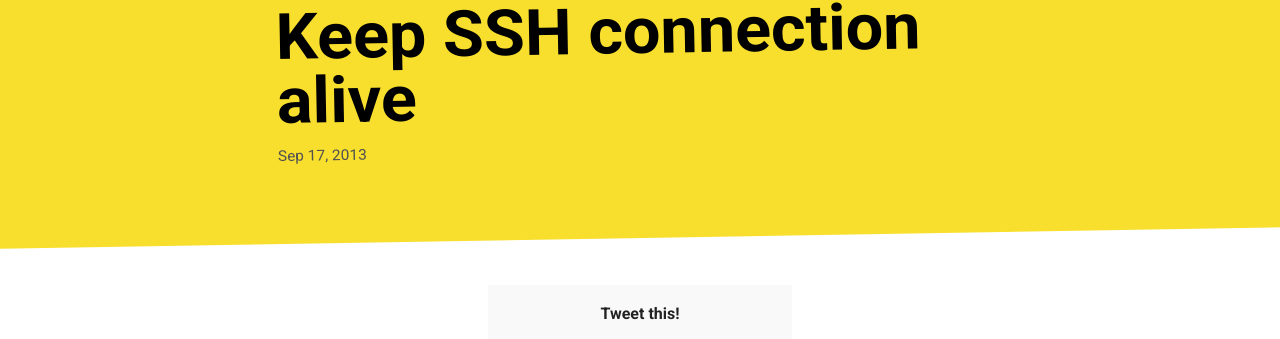
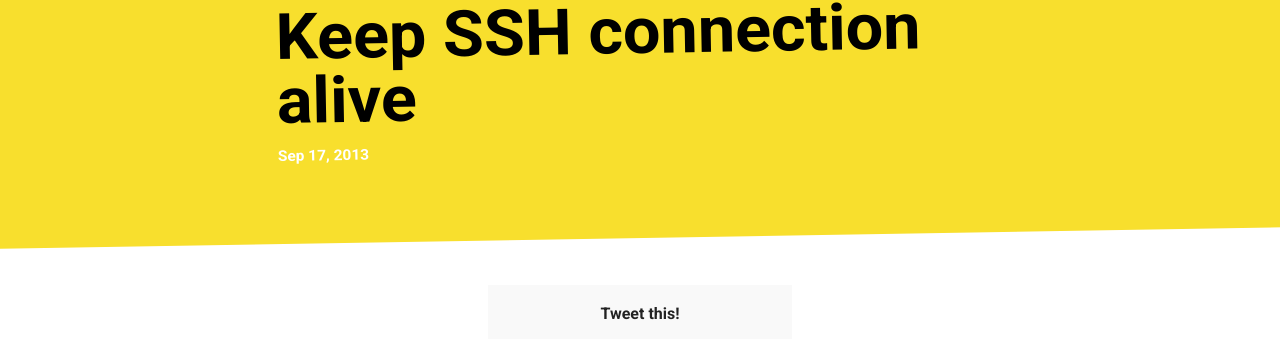
Before and after one commit to christian-fei/christian-fei.github.io-pandoc, a Jekyll site: the page built from _posts/2013-09-17-keep-ssh-connection-alive.md, in a window 1280 px wide. Shown: the part 139-478 px from the top of the page. Built offline with Jekyll 4.4.1, drawn with Linux system fonts in a browser that asks for light colours; Markdown is read by kramdown in place of the engine named in the settings; comment, search, counter and statistics services are not loaded.

Commit message:
added white color for post date

```diff
--- a/_sass/_layout.scss
+++ b/_sass/_layout.scss
@@ -109,9 +109,17 @@ body {
   // }
 }
 
+.post-title, .post-meta {
+  line-height: 1;
+  margin: 0;
+}
+
 .post-meta {
   font-size: $small-font-size;
   color: $grey-color;
+  margin-top: 1em;
+  color: white;
+  font-weight: bold;
 }
 
 .post-content {
--- a/_sass/_typography.scss
+++ b/_sass/_typography.scss
@@ -136,15 +136,6 @@ pre {
 }
 
 
-.post-title, .post-meta {
-  line-height: 1;
-  margin: 0;
-}
-
-.post-meta {
-  margin-top: 1em;
-}
-
 .post-date {
   float: right;
   font-size: 0.8rem;
```
